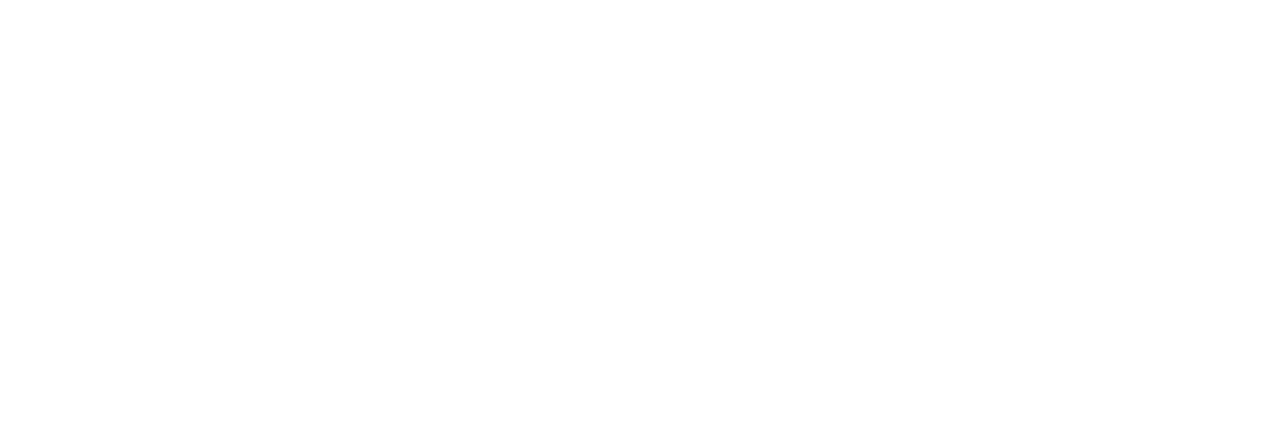
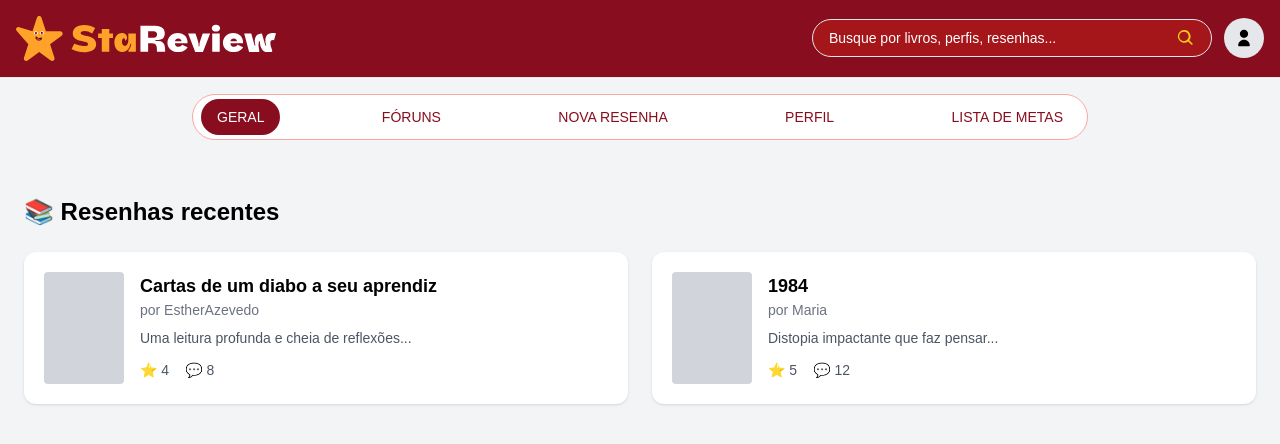
Before and after one commit to EstherAzevedo/stareview-frontend, a Vue app: page /home in a window 1280 px wide. Before the commit this address had no page. Shown: the top 444 px of the page. Built offline with nearby package versions, Linux system fonts and the light colour scheme.

Commit message:
feat: navbar e  dropdownMenu e outras configurações

```diff
--- /dev/null
+++ b/src/components/DropdownMenu.vue
@@ -0,0 +1,71 @@
+<script setup lang="ts">
+import { ref, onMounted, onBeforeUnmount } from 'vue'
+
+const open = ref(false)
+const menuRef = ref<HTMLElement | null>(null)
+
+const options = [
+  { label: 'Meu perfil', href: '#' },
+  { label: 'Configurações', href: '#' },
+  { label: 'Sair', href: '#' }
+]
+
+function toggleMenu() {
+  open.value = !open.value
+}
+
+function closeMenu() {
+  open.value = false
+}
+
+/* função que detecta clique fora */
+function handleClickOutside(event: MouseEvent) {
+  if (menuRef.value && !menuRef.value.contains(event.target as Node)) {
+    closeMenu()
+  }
+}
+
+onMounted(() => {
+  document.addEventListener('click', handleClickOutside)
+})
+
+onBeforeUnmount(() => {
+  document.removeEventListener('click', handleClickOutside)
+})
+</script>
+
+<template>
+  <!-- 👇 MUITO IMPORTANTE: ref aqui -->
+  <div ref="menuRef" class="relative">
+
+    <!-- Botão -->
+    <button
+      type="button"
+      @click="toggleMenu"
+      class="flex items-center justify-center w-10 h-10 rounded-full bg-gray-200 hover:bg-gray-300 transition"
+    >
+      <svg xmlns="http://www.w3.org/2000/svg" class="w-5 h-5" viewBox="0 0 24 24" fill="currentColor">
+        <path d="M12 12c2.761 0 5-2.239 5-5s-2.239-5-5-5-5 2.239-5 5 2.239 5 5 5zm0 2c-3.866 0-7 3.134-7 7 0 .552.448 1 1 1h12c.552 0 1-.448 1-1 0-3.866-3.134-7-7-7z"/>
+      </svg>
+    </button>
+
+    <!-- Menu -->
+    <div
+      v-if="open"
+      class="absolute right-0 mt-2 w-44 rounded-xl border bg-white shadow-lg z-20"
+    >
+      <div class="py-2">
+        <a
+          v-for="option in options"
+          :key="option.label"
+          :href="option.href"
+          class="block px-4 py-2 text-sm text-gray-700 hover:bg-gray-100"
+          @click="closeMenu"
+        >
+          {{ option.label }}
+        </a>
+      </div>
+    </div>
+
+  </div>
+</template>
--- /dev/null
+++ b/src/components/Navbar.vue
@@ -0,0 +1,64 @@
+<script setup lang="ts">
+import { ref } from 'vue'
+import logoBgDark from '../assets/logo_horizontal_bg_dark.svg'
+import DropdownMenu from './DropdownMenu.vue'
+
+const activeTab = ref('GERAL')
+const search = ref('')
+
+const tabs = [
+  'GERAL',
+  'FÓRUNS',
+  'NOVA RESENHA',
+  'PERFIL',
+  'LISTA DE METAS'
+]
+</script>
+
+
+<template>
+  <header class="w-full bg-[#880D1E] shadow-sm border-b">
+    <nav class="max-w-7xl mx-auto flex items-center justify-between p-4">
+
+      <!-- Logo -->
+      <div class="flex items-center gap-2 font-bold text-xl">
+
+        <img :src="logoBgDark" alt="logo" class="w-[260px]" />
+      </div>
+
+      <!-- Ações -->
+      <div class="flex items-center gap-3">
+        <div class="flex items-center bg-[#A4161A] px-4 py-2 rounded-full w-[400px] border">
+          <input v-model="search" type="text" placeholder="Busque por livros, perfis, resenhas..."
+            class="bg-transparent outline-none text-white placeholder-white w-full text-sm" />
+
+          <!-- Ícone -->
+          <svg xmlns="http://www.w3.org/2000/svg" class="w-5 h-5 text-yellow-400" viewBox="0 0 24 24"
+            fill="currentColor">
+            <path
+              d="M10 2a8 8 0 105.293 14.293l4.707 4.707 1.414-1.414-4.707-4.707A8 8 0 0010 2zm0 2a6 6 0 110 12 6 6 0 010-12z" />
+          </svg>
+        </div>
+        <DropdownMenu />
+      </div>
+    </nav>
+  </header>
+
+  <!-- MENU SECUNDÁRIO -->
+  <div class="w-full bg-gray-100 py-4">
+    <div class="max-w-4xl mx-auto">
+
+      <div class="flex justify-between items-center border border-red-300 rounded-full px-2 py-1 bg-white">
+
+        <button v-for="tab in tabs" :key="tab" @click="activeTab = tab"
+          class="px-4 py-2 rounded-full text-sm font-medium transition" :class="activeTab === tab
+            ? 'bg-[#880D1E] text-white'
+            : 'text-[#880D1E] hover:bg-red-100'">
+          {{ tab }}
+        </button>
+
+      </div>
+
+    </div>
+  </div>
+</template>
--- a/src/env.d.ts
+++ b/src/env.d.ts
@@ -3,3 +3,8 @@
      const component: DefineComponent<{}, {}, any>
      export default component
    }
+
+   declare module '*.svg' {
+  const src: string
+  export default src
+}
--- a/src/router/indext.ts
+++ b/src/router/indext.ts
@@ -1,13 +1,14 @@
 import { createRouter, createWebHistory } from 'vue-router'
 import RegisterView from '../views/RegisterView.vue'
 import LoginView from '../views/LoginView.vue'
+import HomeView from '../views/HomeView.vue'
 
 const router = createRouter({
   history: createWebHistory(),
   routes: [
     {
       path: '/',
-      redirect: '/register'
+      redirect: '/home'
     },
     {
       path: '/login',
@@ -18,7 +19,12 @@
       path: '/register',
       name: 'register',
       component: RegisterView
-    }
+    },
+    {
+      path: '/home',
+      name: 'home',
+      component: HomeView
+    },
   ]
 })
 
--- /dev/null
+++ b/src/views/HomeView.vue
@@ -0,0 +1,79 @@
+<script setup lang="ts">
+import Navbar from '../components/Navbar.vue'
+
+const reviews = [
+  {
+    id: 1,
+    title: 'Cartas de um diabo a seu aprendiz',
+    author: 'C.S. Lewis',
+    user: 'EstherAzevedo',
+    content: 'Uma leitura profunda e cheia de reflexões...',
+    stars: 4,
+    comments: 8
+  },
+  {
+    id: 2,
+    title: '1984',
+    author: 'George Orwell',
+    user: 'Maria',
+    content: 'Distopia impactante que faz pensar...',
+    stars: 5,
+    comments: 12
+  }
+]
+</script>
+
+<template>
+  <div class="min-h-screen bg-gray-100">
+
+    <Navbar />
+
+    <!-- Conteúdo principal -->
+    <main class="max-w-7xl mx-auto px-6 py-10">
+
+      <section>
+        <h2 class="text-2xl font-bold mb-6">
+          📚 Resenhas recentes
+        </h2>
+
+        <div class="grid md:grid-cols-2 gap-6">
+
+          <div
+            v-for="review in reviews"
+            :key="review.id"
+            class="bg-white p-5 rounded-xl shadow hover:shadow-md transition"
+          >
+            <div class="flex gap-4">
+
+              <!-- Capa -->
+              <div class="w-20 h-28 bg-gray-300 rounded"></div>
+
+              <!-- Conteúdo -->
+              <div class="flex-1">
+                <h3 class="font-bold text-lg">
+                  {{ review.title }}
+                </h3>
+
+                <p class="text-sm text-gray-500">
+                  por {{ review.user }}
+                </p>
+
+                <p class="text-sm text-gray-600 mt-2 line-clamp-3">
+                  {{ review.content }}
+                </p>
+
+                <!-- Interações -->
+                <div class="flex gap-4 mt-3 text-sm text-gray-600">
+                  <span>⭐ {{ review.stars }}</span>
+                  <span>💬 {{ review.comments }}</span>
+                </div>
+              </div>
+            </div>
+          </div>
+
+        </div>
+      </section>
+
+    </main>
+  </div>
+</template>
--- a/src/views/LoginView.vue
+++ b/src/views/LoginView.vue
@@ -5,8 +5,10 @@
 import { useForm } from 'vee-validate'
 import { toTypedSchema } from '@vee-validate/zod'
 import { loginSchema } from '@/validation/loginSchema'
+import { useRouter } from 'vue-router'
 
 const loading = ref(false)
+const router = useRouter()
 
 const { handleSubmit, errors, defineField, resetForm } = useForm({
   validationSchema: toTypedSchema(loginSchema),
@@ -29,6 +31,7 @@
     await new Promise(resolve => setTimeout(resolve, 1000))
     console.log('Sucesso:', values)
     resetForm()
+    router.push('/home')
   } finally {
     loading.value = false
   }
@@ -115,7 +118,7 @@
 
             <p class="text-left text-sm mt-8">
               Não possui conta?
-              <router-link to="/" class="text-[#880D1E] font-semibold">
+              <router-link to="/register" class="text-[#880D1E] font-semibold">
                 Criar conta
               </router-link>
             </p>
--- a/src/views/RegisterView.vue
+++ b/src/views/RegisterView.vue
@@ -3,7 +3,6 @@
 import logoBgDark from '../assets/logo_vertical_bg_dark.svg'
 import logoBgWhite from '../assets/logo_horizontal_bg_white.svg'
 import { useRouter } from 'vue-router'
-import logo from '../assets/logo-star-antigo.png'
 import { useForm } from 'vee-validate'
 import { toTypedSchema } from '@vee-validate/zod'
 import { registerSchema } from '@/validation/registerSchema'
```
Also changed, not shown: src/assets/logo_horizontal_bg_dark (1).svg (deleted).
